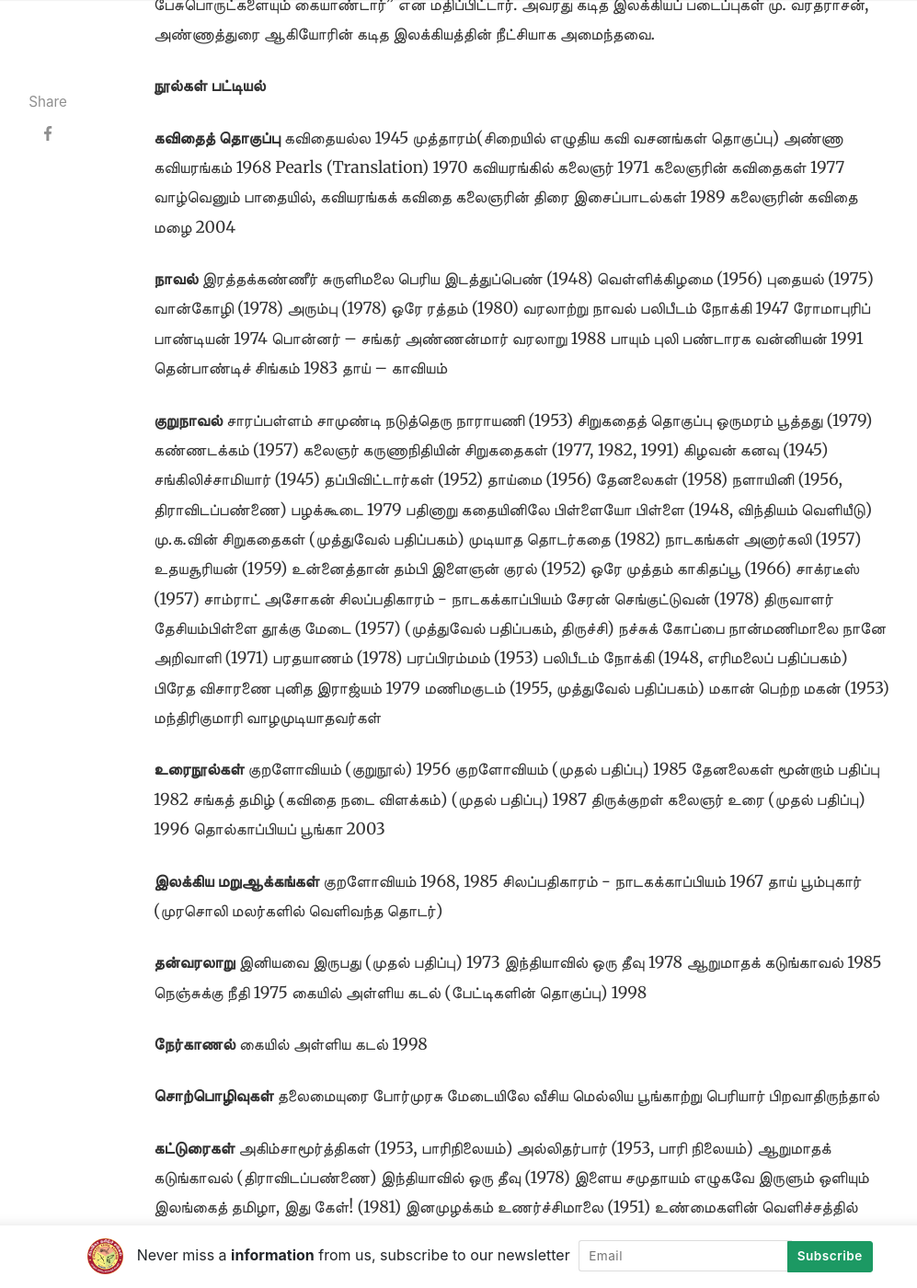
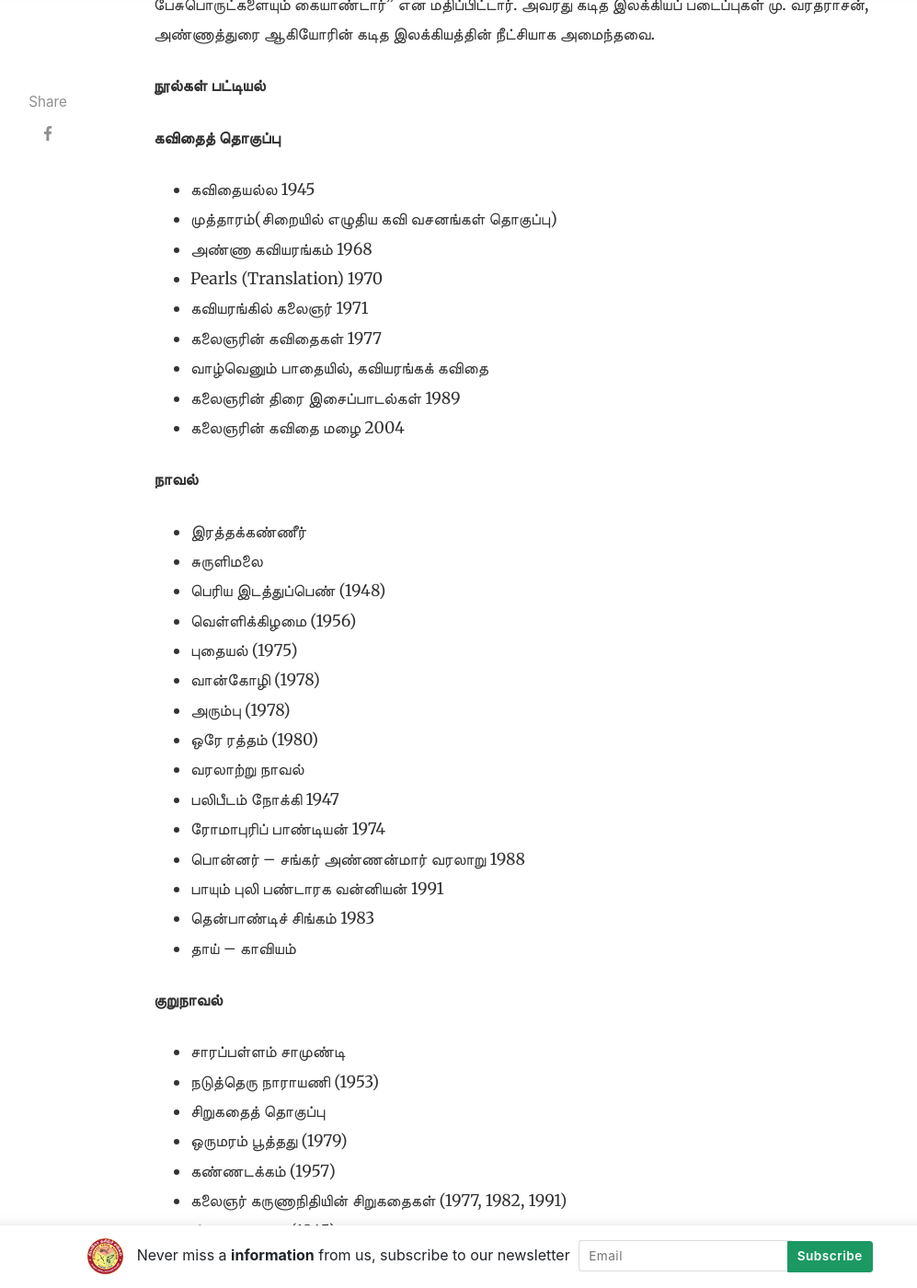
Before and after one commit to tanweb2021/tanweb2021.github.io, a Jekyll site: the page built from _posts/2023-11-19-Kalaignar.md, in a window 1280 px wide and 1400 px high, scrolled down 3156 px. Shown: the whole window at 92% size, without its empty margins (118-1115 px from the left). Built offline with Jekyll 4.4.1, drawn with Linux system fonts in a browser that asks for light colours; nearby versions of some CDN libraries; some web fonts are replaced; comment, search, counter and statistics services are not loaded; some of the changed text lies outside the part shown.

Commit message:
Update 2023-11-19-Kalaignar.md

```diff
--- a/_posts/2023-11-19-Kalaignar.md
+++ b/_posts/2023-11-19-Kalaignar.md
@@ -42,154 +42,155 @@ hidden: false
 **நூல்கள் பட்டியல்**
 
 **கவிதைத் தொகுப்பு**
-கவிதையல்ல 1945
-முத்தாரம்(சிறையில் எழுதிய கவி வசனங்கள் தொகுப்பு)
-அண்ணா கவியரங்கம் 1968
-Pearls (Translation) 1970
-கவியரங்கில் கலைஞர் 1971
-கலைஞரின் கவிதைகள் 1977
-வாழ்வெனும் பாதையில், கவியரங்கக் கவிதை
-கலைஞரின் திரை இசைப்பாடல்கள் 1989
-கலைஞரின் கவிதை மழை 2004
+* கவிதையல்ல 1945
+* முத்தாரம்(சிறையில் எழுதிய கவி வசனங்கள் தொகுப்பு)
+* அண்ணா கவியரங்கம் 1968
+* Pearls (Translation) 1970
+* கவியரங்கில் கலைஞர் 1971
+* கலைஞரின் கவிதைகள் 1977
+* வாழ்வெனும் பாதையில், கவியரங்கக் கவிதை
+* கலைஞரின் திரை இசைப்பாடல்கள் 1989
+* கலைஞரின் கவிதை மழை 2004
 
 **நாவல்**
-இரத்தக்கண்ணீர்
-சுருளிமலை
-பெரிய இடத்துப்பெண் (1948)
-வெள்ளிக்கிழமை (1956)
-புதையல் (1975)
-வான்கோழி (1978)
-அரும்பு (1978)
-ஒரே ரத்தம் (1980)
-வரலாற்று நாவல்
-பலிபீடம் நோக்கி 1947
-ரோமாபுரிப் பாண்டியன் 1974
-பொன்னர் – சங்கர் அண்ணன்மார் வரலாறு 1988
-பாயும் புலி பண்டாரக வன்னியன் 1991
-தென்பாண்டிச் சிங்கம் 1983
-தாய் – காவியம்
+* இரத்தக்கண்ணீர்
+* சுருளிமலை
+* பெரிய இடத்துப்பெண் (1948)
+* வெள்ளிக்கிழமை (1956)
+* புதையல் (1975)
+* வான்கோழி (1978)
+* அரும்பு (1978)
+* ஒரே ரத்தம் (1980)
+* வரலாற்று நாவல்
+* பலிபீடம் நோக்கி 1947
+* ரோமாபுரிப் பாண்டியன் 1974
+* பொன்னர் – சங்கர் அண்ணன்மார் வரலாறு 1988
+* பாயும் புலி பண்டாரக வன்னியன் 1991
+* தென்பாண்டிச் சிங்கம் 1983
+* தாய் – காவியம்
 
 **குறுநாவல்**
-சாரப்பள்ளம் சாமுண்டி
-நடுத்தெரு நாராயணி (1953)
-சிறுகதைத் தொகுப்பு
-ஒருமரம் பூத்தது (1979)
-கண்ணடக்கம் (1957)
-கலைஞர் கருணாநிதியின் சிறுகதைகள் (1977, 1982, 1991)
-கிழவன் கனவு (1945)
-சங்கிலிச்சாமியார் (1945)
-தப்பிவிட்டார்கள் (1952)
-தாய்மை (1956)
-தேனலைகள் (1958)
-நளாயினி (1956, திராவிடப்பண்ணை)
-பழக்கூடை 1979
-பதினாறு கதையினிலே
-பிள்ளையோ பிள்ளை (1948, விந்தியம் வெளியீடு)
-மு.க.வின் சிறுகதைகள் (முத்துவேல் பதிப்பகம்)
-முடியாத தொடர்கதை (1982)
-நாடகங்கள்
-அனார்கலி (1957)
-உதயசூரியன் (1959)
-உன்னைத்தான் தம்பி
-இளைஞன் குரல் (1952)
-ஒரே முத்தம்
-காகிதப்பூ (1966)
-சாக்ரடீஸ் (1957)
-சாம்ராட் அசோகன்
-சிலப்பதிகாரம் - நாடகக்காப்பியம்
-சேரன் செங்குட்டுவன் (1978)
-திருவாளர் தேசியம்பிள்ளை
-தூக்கு மேடை (1957) (முத்துவேல் பதிப்பகம், திருச்சி)
-நச்சுக் கோப்பை
-நான்மணிமாலை
-நானே அறிவாளி (1971)
-பரதயாணம் (1978)
-பரப்பிரம்மம் (1953)
-பலிபீடம் நோக்கி (1948, எரிமலைப் பதிப்பகம்)
-பிரேத விசாரணை
-புனித இராஜ்யம் 1979
-மணிமகுடம் (1955, முத்துவேல் பதிப்பகம்)
-மகான் பெற்ற மகன் (1953)
-மந்திரிகுமாரி
-வாழமுடியாதவர்கள்
+* சாரப்பள்ளம் சாமுண்டி
+* நடுத்தெரு நாராயணி (1953)
+* சிறுகதைத் தொகுப்பு
+* ஒருமரம் பூத்தது (1979)
+* கண்ணடக்கம் (1957)
+* கலைஞர் கருணாநிதியின் சிறுகதைகள் (1977, 1982, 1991)
+* கிழவன் கனவு (1945)
+* சங்கிலிச்சாமியார் (1945)
+* தப்பிவிட்டார்கள் (1952)
+* தாய்மை (1956)
+* தேனலைகள் (1958)
+* நளாயினி (1956, திராவிடப்பண்ணை)
+* பழக்கூடை 1979
+* பதினாறு கதையினிலே
+* பிள்ளையோ பிள்ளை (1948, விந்தியம் வெளியீடு)
+* மு.க.வின் சிறுகதைகள் (முத்துவேல் பதிப்பகம்)
+* முடியாத தொடர்கதை (1982)
+
+**நாடகங்கள்**
+* அனார்கலி (1957)
+* உதயசூரியன் (1959)
+* உன்னைத்தான் தம்பி
+* இளைஞன் குரல் (1952)
+* ஒரே முத்தம்
+* காகிதப்பூ (1966)
+* சாக்ரடீஸ் (1957)
+* சாம்ராட் அசோகன்
+* சிலப்பதிகாரம் - நாடகக்காப்பியம்
+* சேரன் செங்குட்டுவன் (1978)
+* திருவாளர் தேசியம்பிள்ளை
+* தூக்கு மேடை (1957) (முத்துவேல் பதிப்பகம், திருச்சி)
+* நச்சுக் கோப்பை
+* நான்மணிமாலை
+* நானே அறிவாளி (1971)
+* பரதயாணம் (1978)
+* பரப்பிரம்மம் (1953)
+* பலிபீடம் நோக்கி (1948, எரிமலைப் பதிப்பகம்)
+* பிரேத விசாரணை
+* புனித இராஜ்யம் 1979
+* மணிமகுடம் (1955, முத்துவேல் பதிப்பகம்)
+* மகான் பெற்ற மகன் (1953)
+* மந்திரிகுமாரி
+* வாழமுடியாதவர்கள்
 
 **உரைநூல்கள்**
-குறளோவியம் (குறுநூல்) 1956
-குறளோவியம் (முதல் பதிப்பு) 1985
-தேனலைகள் மூன்றாம் பதிப்பு 1982
-சங்கத் தமிழ் (கவிதை நடை விளக்கம்) (முதல் பதிப்பு) 1987
-திருக்குறள் கலைஞர் உரை (முதல் பதிப்பு) 1996
-தொல்காப்பியப் பூங்கா 2003
+* குறளோவியம் (குறுநூல்) 1956
+* குறளோவியம் (முதல் பதிப்பு) 1985
+* தேனலைகள் மூன்றாம் பதிப்பு 1982
+* சங்கத் தமிழ் (கவிதை நடை விளக்கம்) (முதல் பதிப்பு) 1987
+* திருக்குறள் கலைஞர் உரை (முதல் பதிப்பு) 1996
+* தொல்காப்பியப் பூங்கா 2003
 
 **இலக்கிய மறுஆக்கங்கள்**
-குறளோவியம் 1968, 1985
-சிலப்பதிகாரம் - நாடகக்காப்பியம் 1967
-தாய்
-பூம்புகார் (முரசொலி மலர்களில் வெளிவந்த தொடர்)
+* குறளோவியம் 1968, 1985
+* சிலப்பதிகாரம் - நாடகக்காப்பியம் 1967
+* தாய்
+* பூம்புகார் (முரசொலி மலர்களில் வெளிவந்த தொடர்)
 
 **தன்வரலாறு**
-இனியவை இருபது (முதல் பதிப்பு) 1973
-இந்தியாவில் ஒரு தீவு 1978
-ஆறுமாதக் கடுங்காவல் 1985
-நெஞ்சுக்கு நீதி 1975
-கையில் அள்ளிய கடல் (பேட்டிகளின் தொகுப்பு) 1998
+* இனியவை இருபது (முதல் பதிப்பு) 1973
+* இந்தியாவில் ஒரு தீவு 1978
+* ஆறுமாதக் கடுங்காவல் 1985
+* நெஞ்சுக்கு நீதி 1975
+* கையில் அள்ளிய கடல் (பேட்டிகளின் தொகுப்பு) 1998
 
 **நேர்காணல்**
-கையில் அள்ளிய கடல் 1998
+* கையில் அள்ளிய கடல் 1998
 
 **சொற்பொழிவுகள்**
-தலைமையுரை
-போர்முரசு
-மேடையிலே வீசிய மெல்லிய பூங்காற்று
-பெரியார் பிறவாதிருந்தால்
+* தலைமையுரை
+* போர்முரசு
+* மேடையிலே வீசிய மெல்லிய பூங்காற்று
+* பெரியார் பிறவாதிருந்தால்
 
 **கட்டுரைகள்**
-அகிம்சாமூர்த்திகள் (1953, பாரிநிலையம்)
-அல்லிதர்பார் (1953, பாரி நிலையம்)
-ஆறுமாதக் கடுங்காவல் (திராவிடப்பண்ணை)
-இந்தியாவில் ஒரு தீவு (1978)
-இளைய சமுதாயம் எழுகவே
-இருளும் ஒளியும்
-இலங்கைத் தமிழா, இது கேள்! (1981)
-இனமுழக்கம்
-உணர்ச்சிமாலை (1951)
-உண்மைகளின் வெளிச்சத்தில் (1983)
-உரிமையின் குரலும் – உண்மையின் தெளிவும்
-கருணாநிதியின் வர்ணனைகள் (1952, கருணாநிதி பதிப்பகம்)
-களத்தில் கருணாநிதி (1952)
-சரித்திரத் திருப்பம்
-சுழல்விளக்கு (1952, கருணாநிதி பதிப்பகம்)
-மயிலிறகு (1993)
-மலரும் நினைவுகள் (1996)
-முத்துக்குவியல்
-பூந்தோட்டம் (திராவிடப்பண்ணை)
-பெருமூச்சு (1952)
-பேசுங்கலை வளர்ப்போம் (1981)
-பொன்னாரம் (கே.ஆர். நாராயணன் வெளியீடு)
-தலைதாழாச் சிங்கம் தந்தை பெரியார் (1985)
-திராவிடசம்பத்து (1951)
-துடிக்கும் இளமை
-நாடும் நாடகமும் (1953, திராவிடப்பண்ணை)
-யாரால்? யாரால்? யாரால்? (1981)
-விடுதலைக்கிளர்ச்சி (1952, திராவிடப்பண்ணை)
-பேசும்கலை வளர்ப்போம்
-இனியவை இருபது (பயணம்)
-சட்டமன்ற உரைகள் (1957 முதல் 2018)
+* அகிம்சாமூர்த்திகள் (1953, பாரிநிலையம்)
+* அல்லிதர்பார் (1953, பாரி நிலையம்)
+* ஆறுமாதக் கடுங்காவல் (திராவிடப்பண்ணை)
+* இந்தியாவில் ஒரு தீவு (1978)
+* இளைய சமுதாயம் எழுகவே
+* இருளும் ஒளியும்
+* இலங்கைத் தமிழா, இது கேள்! (1981)
+* இனமுழக்கம்
+* உணர்ச்சிமாலை (1951)
+* உண்மைகளின் வெளிச்சத்தில் (1983)
+* உரிமையின் குரலும் – உண்மையின் தெளிவும்
+* கருணாநிதியின் வர்ணனைகள் (1952, கருணாநிதி பதிப்பகம்)
+* களத்தில் கருணாநிதி (1952)
+* சரித்திரத் திருப்பம்
+* சுழல்விளக்கு (1952, கருணாநிதி பதிப்பகம்)
+* மயிலிறகு (1993)
+* மலரும் நினைவுகள் (1996)
+* முத்துக்குவியல்
+* பூந்தோட்டம் (திராவிடப்பண்ணை)
+* பெருமூச்சு (1952)
+* பேசுங்கலை வளர்ப்போம் (1981)
+* பொன்னாரம் (கே.ஆர். நாராயணன் வெளியீடு)
+* தலைதாழாச் சிங்கம் தந்தை பெரியார் (1985)
+* திராவிடசம்பத்து (1951)
+* துடிக்கும் இளமை
+* நாடும் நாடகமும் (1953, திராவிடப்பண்ணை)
+* யாரால்? யாரால்? யாரால்? (1981)
+* விடுதலைக்கிளர்ச்சி (1952, திராவிடப்பண்ணை)
+* பேசும்கலை வளர்ப்போம்
+* இனியவை இருபது (பயணம்)
+* சட்டமன்ற உரைகள் (1957 முதல் 2018)
 
 **சிறுகுறிப்புகள்**
-சிறையில் பூத்த சின்ன சின்ன மலர்கள் (1978)
-வைரமணிகள்
-கலைஞரின் சிந்தனைச் சிதறல்கள் (1996)
-கலைஞரின் நவமணிகள் (1984)
-சிந்தனை ஆழி (1953)
-கருணாநிதியின் கருத்துரைகள் (1967)
-கலைஞரின் கருத்துரைகள் 1971)
-கலைஞரின் குட்டிக்கதைகள்
-கலைஞரின் உவமைக் களஞ்சியம் (1978)
-கலைஞரின் சொல்நயம் (1984)
-கலைஞரின் சின்ன சின்ன மலர்கள் (1994)
-கலைஞரின் முத்தமிழ் – சிந்தனைத்துளிகள்
-கலைஞர் உரையில் கண்டெடுத்த முத்துக்கள்
-கலைஞரின் உவமை நயங்கள் (1972)
-கலைஞரின் முத்துக்குவியல்
-கலைஞரின் நவமணிகள்
+* சிறையில் பூத்த சின்ன சின்ன மலர்கள் (1978)
+* வைரமணிகள்
+* கலைஞரின் சிந்தனைச் சிதறல்கள் (1996)
+* கலைஞரின் நவமணிகள் (1984)
+* சிந்தனை ஆழி (1953)
+* கருணாநிதியின் கருத்துரைகள் (1967)
+* கலைஞரின் கருத்துரைகள் 1971)
+* கலைஞரின் குட்டிக்கதைகள்
+* கலைஞரின் உவமைக் களஞ்சியம் (1978)
+* கலைஞரின் சொல்நயம் (1984)
+* கலைஞரின் சின்ன சின்ன மலர்கள் (1994)
+* கலைஞரின் முத்தமிழ் – சிந்தனைத்துளிகள்
+* கலைஞர் உரையில் கண்டெடுத்த முத்துக்கள்
+* கலைஞரின் உவமை நயங்கள் (1972)
+* கலைஞரின் முத்துக்குவியல்
+* கலைஞரின் நவமணிகள்
```
